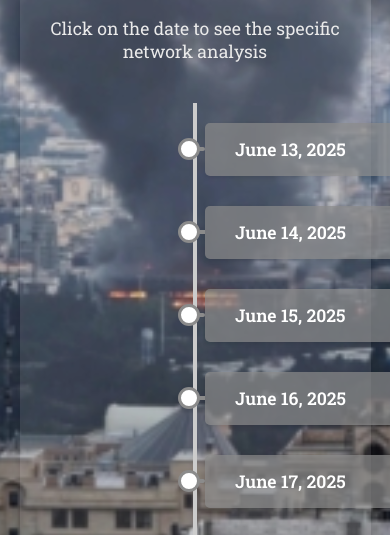
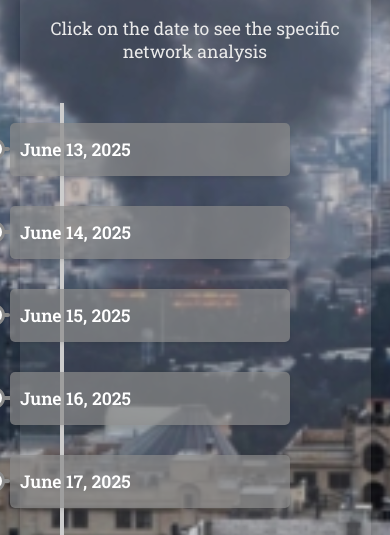
Before and after one commit to Ellliiizabeth/guidepage, a plain HTML site: page index.html in a window 390 px wide. Shown: the part 288-823 px from the top of the page. Drawn offline with Linux system fonts and the light colour scheme.

Commit message:
Update index.html

```diff
--- a/index.html
+++ b/index.html
@@ -244,71 +244,106 @@
 
       /* Adjust timeline for smaller screens */
       .timeline {
-        /* 新增：使用 Flexbox 居中 timeline-container */
-        display: flex; /* <-- 新增 */
-        justify-content: center; /* <-- 新增：水平居中 */
-        align-items: flex-start; /* <-- 新增：顶部对齐容器内的项目 */
-        padding: 20px 0; /* 保持垂直内边距 */
+        display: flex; /* Make the timeline a flex container */
+        justify-content: center; /* Center its content (the timeline-container) horizontally */
+        align-items: flex-start; /* Align content to the top */
+        padding: 20px 0; /* Keep vertical padding */
       }
 
       .timeline::before {
-        /* 移除固定 left，让其相对于 timeline-container 居中 */
-        left: 50%; /* <-- 修改：居中到其父容器的50%位置 */
-        transform: translateX(-50%); /* <-- 保持垂直线真正的水平居中 */
-        /* 保持 top: 0; bottom: 0; width: 4px; background-color: #ccc; z-index: 0; */
+        /* This vertical line will now be positioned relative to the timeline-container, not the timeline itself */
+        /* It needs to be inside the timeline-container for positioning.
+           Or, we can position it absolutely relative to .timeline, and then make .timeline-container account for its space.
+           Let's keep it relative to .timeline and adjust .timeline-container's left margin. */
+        left: 50%; /* Position the line in the center of the .timeline container */
+        transform: translateX(-50%); /* Truly center the line */
+        /* top: 0; bottom: 0; width: 4px; background-color: #ccc; z-index: 0; */
       }
 
       .timeline-container {
-        /* 移除 align-items: center; 因为 timeline 已经处理了居中 */
-        align-items: flex-start; /* <-- 修改：改为顶部对齐，以便元素从上方开始排列 */
-        width: 100%; /* <-- 新增：确保容器占据可用宽度 */
-        max-width: 300px; /* <-- 新增：设置一个最大宽度，防止太宽 */
-        /* position: relative; z-index: 1; 保持不变 */
+        /* timeline-container now needs to accommodate the centered line */
+        align-items: flex-start; /* Keep items aligned to the top within the container */
+        width: auto; /* Allow width to be determined by content + margins */
+        max-width: 300px; /* Set a max width for the entire centered group */
+        position: relative; /* Essential for positioning child elements relative to it */
+        /* To make items flush with the line, we'll shift the entire container.
+           The line is at 50% of .timeline. We want the items to start from this line.
+           Let's set a fixed left margin to pull it into view from the center. */
+        margin-left: -150px; /* <-- Crucial change: Pull the container left to align items with the line.
+                                      This value might need fine-tuning.
+                                      (e.g., -max-width/2 + desired offset from screen center)
+                                      Alternatively, adjust items themselves.
+                                      Let's use a simpler approach: make the line part of the items' offset.
+                                  */
       }
 
-      .timeline-item {
-        /* width: calc(100% - 60px); */ /* 保持注释 */
-        /* margin-left: 60px; */ /* <-- 修改：移除这个，不再需要固定左边距 */
-        text-align: left; /* 所有项目文字都左对齐 */
-        left: auto; /* 重置大屏幕上的left定位 */
-        right: auto; /* 重置right定位 */
-        /* 新增：让所有项目都从左侧边缘开始，并根据内容自适应宽度 */
-        margin-left: 0; /* <-- 新增 */
-        margin-right: 0; /* <-- 新增 */
+      /* Reset the overall timeline-container centering and manage within items */
+      .timeline-container {
+        flex-direction: column; /* Stack items vertically */
+        align-items: flex-start; /* Keep items aligned to the start (left) of the container */
+        position: relative;
+        z-index: 1; /* Ensure items are above the line */
+        /* No fixed width or auto margins here, let items control their width */
+        width: 100%; /* Take full width of parent (which is max-width 300px) */
       }
 
-      /* 在手机版中，奇偶项的定位需要统一处理，都相对于中线 */
-      .timeline-item:nth-child(odd),
-      .timeline-item:nth-child(even) {
-        /* left: auto; */ /* 保持注释 */
-        /* margin-left: 60px; */ /* <-- 修改：移除，由新的定位控制 */
-        /* margin-right: auto; */ /* <-- 修改：移除 */
-        text-align: left; /* 统一左对齐 */
-
-        /* 新增：相对父容器居中，然后偏移到竖线右侧 */
-        width: calc(50% - 20px); /* <-- 新增：占据容器一半减去一些间距 */
-        margin-left: calc(50% + 10px); /* <-- 新增：推到中线右侧，10px是调整值 */
+      /* Adjust the line to be relative to the timeline-container's start */
+      .timeline::before {
+        left: 0; /* Line at the very left of the timeline container */
+        transform: translateX(0); /* No horizontal transform needed */
+        margin-left: 20px; /* <-- Offset the line from the left edge of the centered group */
       }
 
 
-      .timeline-item::after { /* 调整连接线在手机版中的位置 */
-        left: -15px; /* 连接线从左侧连接 */
+      .timeline-item {
+        display: inline-block; /* Content hug */
+        padding: 15px 10px;
+        background-color: rgba(139, 139, 139, 0.7);
+        color: white;
+        text-decoration: none;
+        border-radius: 5px;
+        transition: background-color 0.3s ease, transform 0.3s ease;
+        font-weight: 600;
+        font-size: 1.1em;
+        box-shadow: 0 2px 4px rgba(0, 0, 0, 0.1);
+        margin-bottom: 30px; /* Space between items */
+        position: relative; /* For the dot and connector */
+        text-align: left; /* All text left-aligned */
+
+        /* Positioning for mobile: Align left edge to the line */
+        margin-left: 40px; /* <-- Push item to the right of the line (20px line offset + 20px for dot/connector) */
+        margin-right: 0; /* Remove auto margin */
+        width: calc(100% - 40px); /* <-- Occupy remaining width */
+      }
+
+      /* On mobile, all items behave the same */
+      .timeline-item:nth-child(odd),
+      .timeline-item:nth-child(even) {
+        /* Reset any desktop-specific odd/even styling */
+        margin-left: 40px; /* <-- All items are pushed right from the line */
+        margin-right: 0; /* All items hug content on the right */
+        text-align: left; /* All text left-aligned */
+        width: calc(100% - 40px); /* Fill remaining width */
+      }
+
+      .timeline-item::after { /* Connector line */
+        left: -15px; /* Connector starts from the item's left edge */
         right: auto;
         border-radius: 4px 0 0 4px;
       }
 
-      .timeline-item::before { /* 调整圆点在手机版中的位置 */
-        left: -27px; /* 圆点在左侧 */
+      .timeline-item::before { /* Dot */
+        left: -27px; /* Dot positions to the left of the item */
         right: auto;
       }
 
       .timeline-item:hover {
-        transform: translateY(0); /* 手机版移除悬停效果，简化操作 */
+        transform: translateY(0); /* Remove lift effect on mobile */
       }
 
       .legend-list {
-        flex-direction: column; /* 手机版图例垂直堆叠 */
-        align-items: center; /* 堆叠时居中 */
+        flex-direction: column;
+        align-items: center;
         gap: 10px;
       }
     }
```
